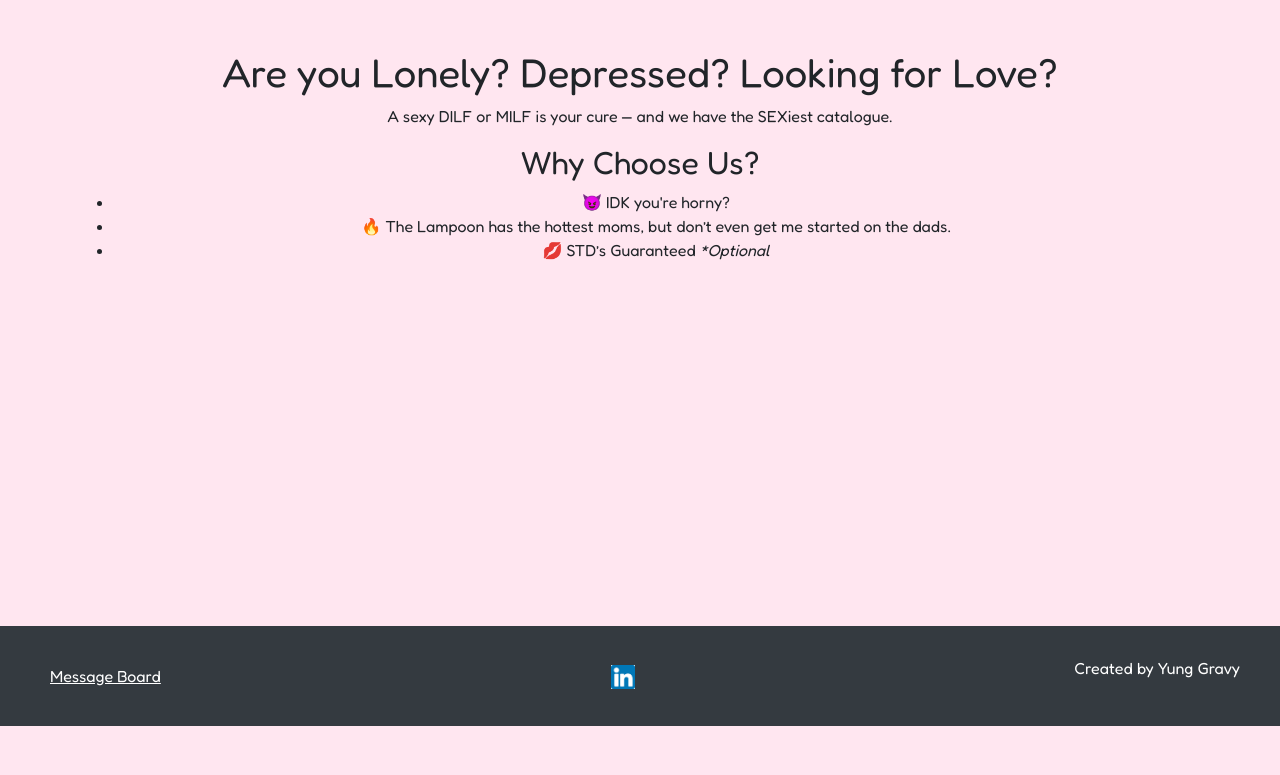
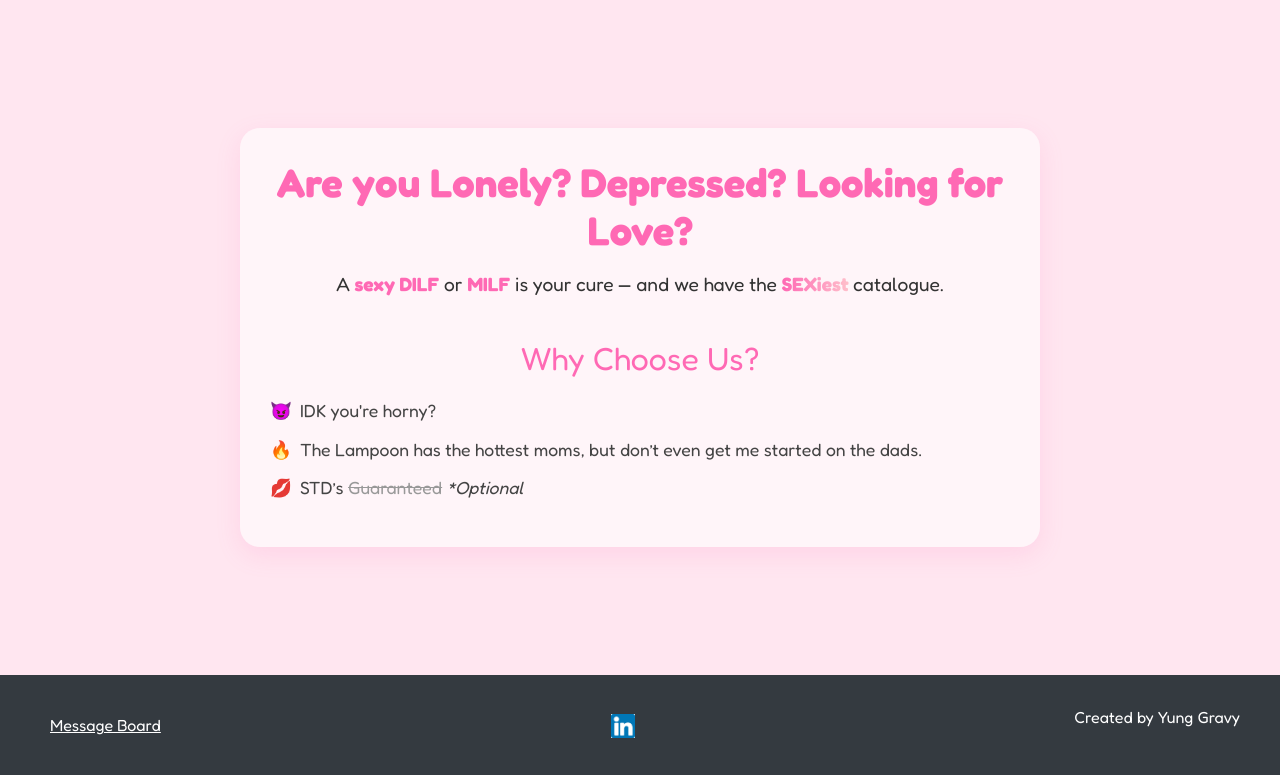
Before and after one commit to 1020robert/LampoonTech, a Flask app: page / in a window 1280 px wide. Shown: the part 74-849 px from the top of the page. Before the commit the page ends 800 px from the top, so only its background shows below. Run offline with Flask 3, Linux system fonts and the light colour scheme; a user stored in the database is signed in; some libraries are stand-ins or nearby versions.

Commit message:
Update styles.css

```diff
--- a/static/styles.css
+++ b/static/styles.css
@@ -45,53 +45,76 @@ body.default-page {
     background-color: #f8f9fa;
 }
 
-/* Hero Sections */
-.top, .features {
-    background-color: rgba(255, 182, 193, 0.85);
-    color: #fff;
+/* Landing Content Styling */
+.landing-wrapper {
+    max-width: 800px;
+    margin: 80px auto;
     padding: 30px;
-    border-radius: 18px;
-    margin: 30px auto;
-    max-width: 800px;
-    box-shadow: 0 4px 20px rgba(255, 105, 180, 0.2);
+    background: rgba(255, 255, 255, 0.6);
+    border-radius: 20px;
+    box-shadow: 0 8px 24px rgba(255, 105, 180, 0.15);
     text-align: center;
 }
-.top h1 {
+
+.top-flirt h1 {
     font-size: 2.5rem;
+    font-weight: 800;
     color: #ff69b4;
-    font-weight: 800;
     margin-bottom: 15px;
 }
-.top p {
+
+.top-flirt p {
     font-size: 1.2rem;
-    color: #fff;
+    color: #333;
+    line-height: 1.6;
 }
 
-.features {
-    background-color: #ffe6f0;
-    color: #333;
+.top-flirt .highlighted {
+    color: #ff69b4;
+    font-weight: 700;
+}
+
+.top-flirt .hot {
+    background: linear-gradient(to right, #ff69b4, #ffc0cb);
+    -webkit-background-clip: text;
+    -webkit-text-fill-color: transparent;
+    font-weight: 900;
+}
+
+.features-list {
+    margin-top: 40px;
     text-align: left;
 }
-.features ul {
+
+.features-list h2 {
+    font-size: 2rem;
+    color: #ff69b4;
+    margin-bottom: 20px;
+    text-align: center;
+}
+
+.features-list ul {
     list-style: none;
-    padding-left: 0;
+    padding: 0;
 }
-.features li {
-    margin-bottom: 10px;
+
+.features-list li {
     font-size: 1.1rem;
+    margin-bottom: 12px;
+    padding-left: 30px;
     position: relative;
-    padding-left: 25px;
+    color: #444;
 }
-.features li::before {
-    content: '💘';
+
+.features-list .emoji {
     position: absolute;
     left: 0;
     top: 0;
 }
-.features h2 {
-    font-size: 2rem;
-    margin-bottom: 20px;
-    color: #ff69b4;
+
+.crossed {
+    text-decoration: line-through;
+    color: #999;
 }
 
 /* Footer */
```
